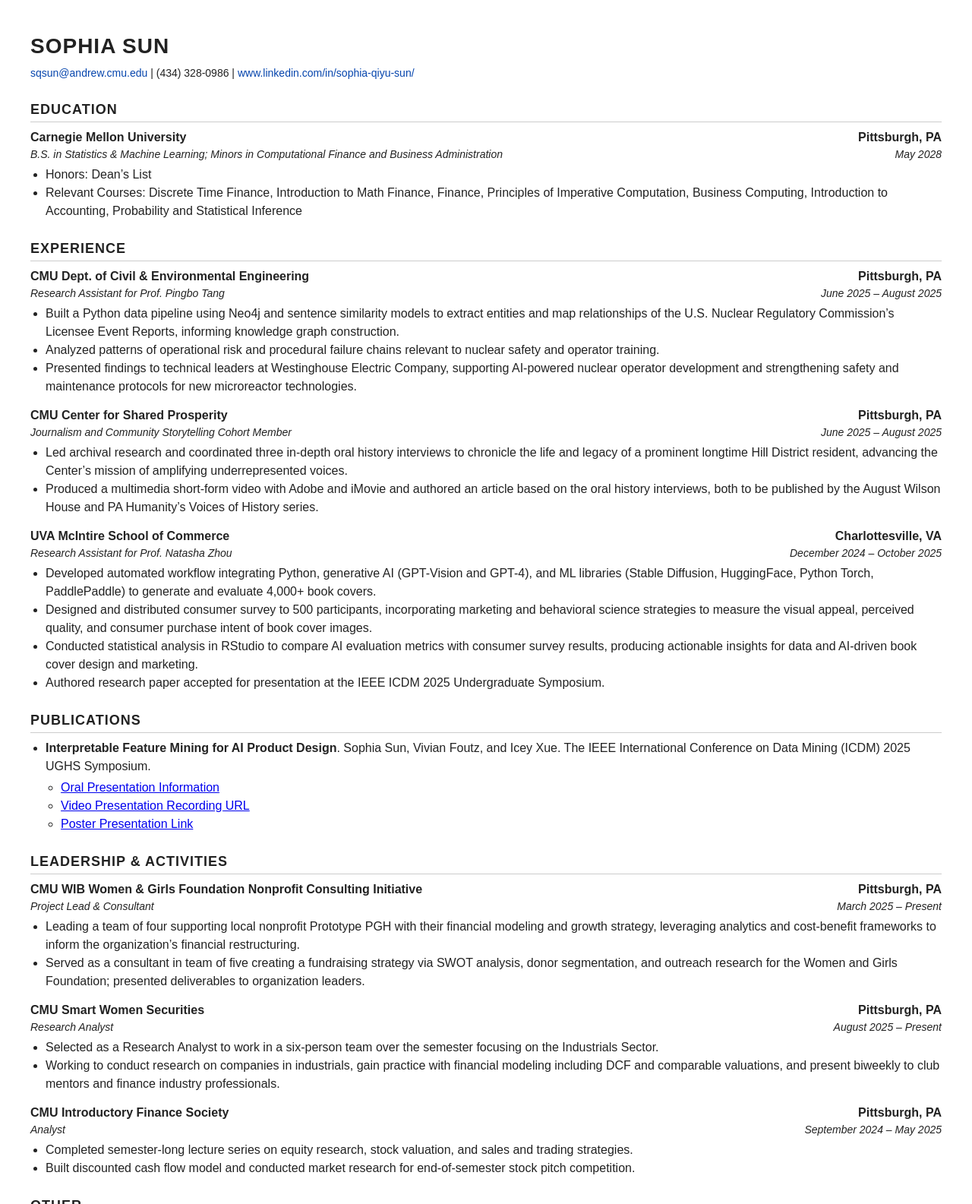
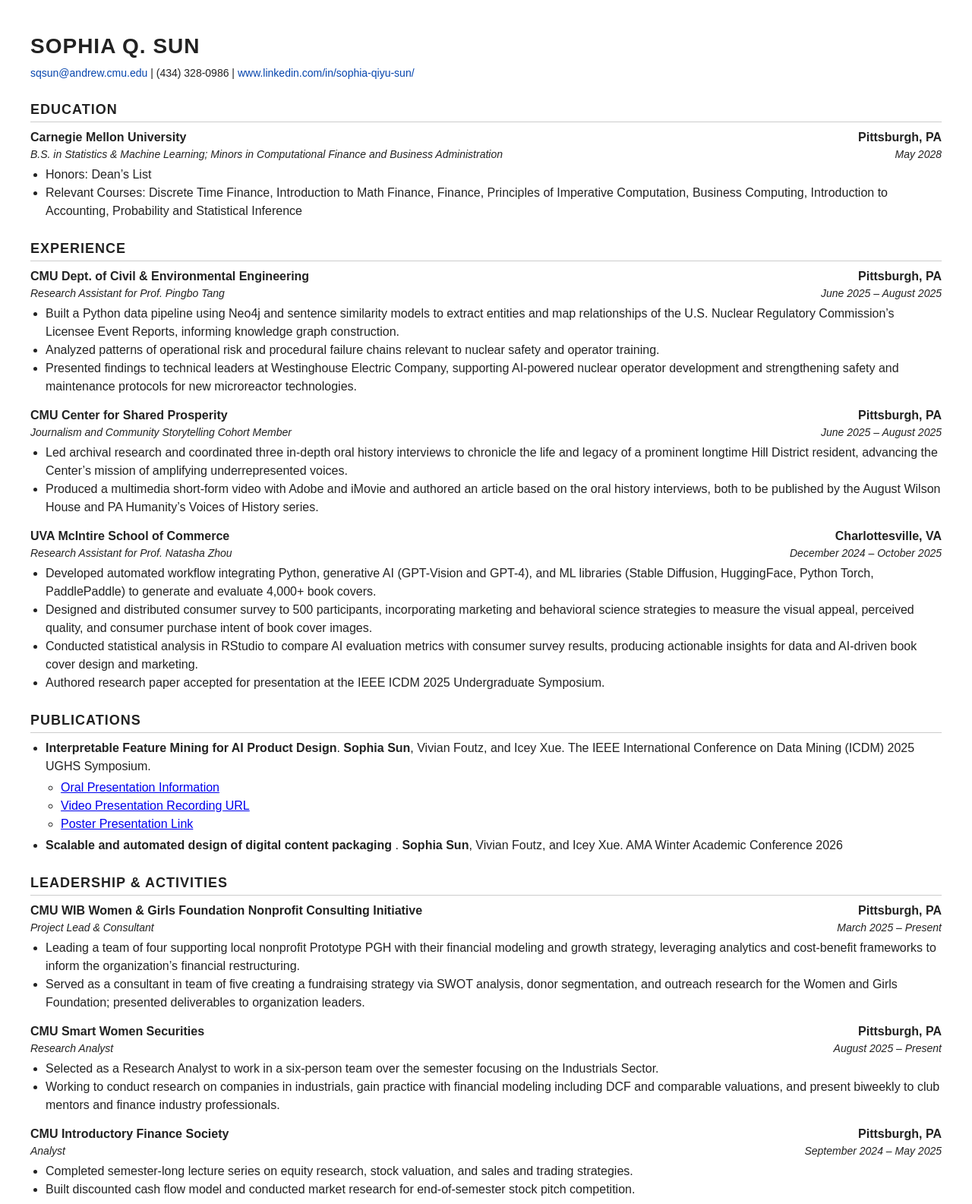
Before and after one commit to sophiasuncmu25/sophiasuncmu25.github.io, a plain HTML site: page index.html in a window 1280 px wide. Shown: the top 1585 px of the page at 76% size. Drawn offline with Linux system fonts and the light colour scheme.

Commit message:
Update index.html

```diff
--- a/index.html
+++ b/index.html
@@ -2,7 +2,7 @@
 <html lang="en">
 <head>
   <meta charset="UTF-8" />
-  <title>Sophia Sun - Resume</title>
+  <title> Homepage of Sophia Q. Sun - Carnegie Mellon University </title>
   <style>
     body {
       font-family: Arial, sans-serif;
@@ -62,7 +62,7 @@
 <body>
 
   <!-- HEADER -->
-  <div class="name">SOPHIA SUN</div>
+  <div class="name">SOPHIA Q. SUN</div>
   <div class="contact">
     <a href="mailto:sqsun@andrew.cmu.edu">sqsun@andrew.cmu.edu</a> |
     <span>(434) 328-0986</span> |
@@ -146,7 +146,8 @@
   <div class="section-entry">
     <ul>
       <li>
-        <strong>Interpretable Feature Mining for AI Product Design</strong>. Sophia Sun, Vivian Foutz, and Icey Xue.
+        <strong>Interpretable Feature Mining for AI Product Design</strong>.
+        <b>Sophia Sun</b>, Vivian Foutz, and Icey Xue.
         The IEEE International Conference on Data Mining (ICDM) 2025 UGHS Symposium.
         <ul>
           <li>
@@ -166,7 +167,12 @@
           </li>
         </ul>
       </li>
-    </ul>
+      <li>
+        <strong>Scalable and automated design of digital content packaging </strong>.
+        <b>Sophia Sun</b>, Vivian Foutz, and Icey Xue.
+        <span>AMA Winter Academic Conference 2026</span>
+      </li>
+      </ul>
   </div>
 
   <!-- LEADERSHIP & ACTIVITIES -->
```
